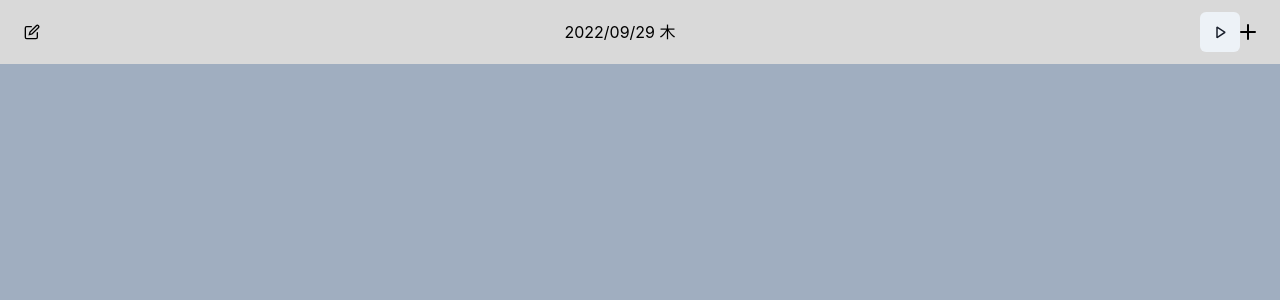
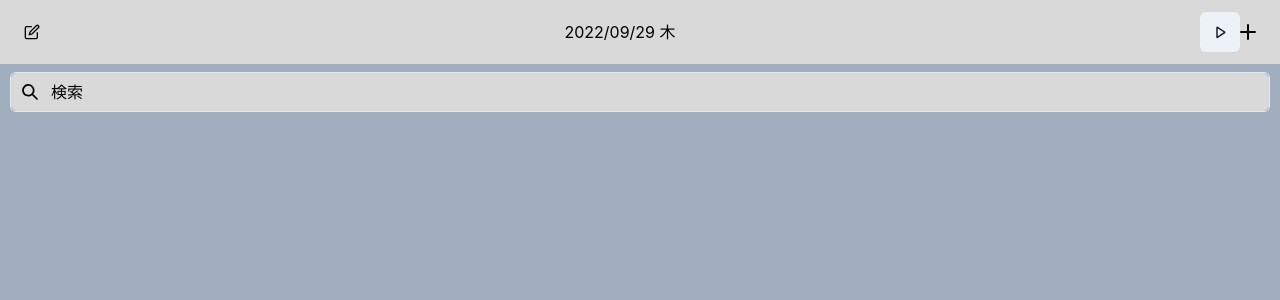
Before and after one commit to fumontr/task-fast, a Next.js app in the folder app/: page / in a window 1280 px wide. Shown: the top 300 px of the page. Built offline with nearby package versions, Linux system fonts and the light colour scheme.

Commit message:
:sparkles: implement search box

```diff
--- /dev/null
+++ b/app/src/components/searchBox.tsx
@@ -0,0 +1,27 @@
+import { Flex, Input, InputGroup, InputLeftElement } from '@chakra-ui/react'
+import { SearchIcon } from '@chakra-ui/icons'
+
+export const SearchBox = () => {
+  return (
+    <Flex
+      mx={'10px'}
+      my={2}
+      borderRadius="10px"
+      bg="#D9D9D9"
+      h={10}
+      alignItems="center"
+    >
+      <InputGroup>
+        <InputLeftElement pointerEvents="none">
+          <SearchIcon color="black" />
+        </InputLeftElement>
+        <Input
+          type="text"
+          color="black"
+          placeholder="検索"
+          _placeholder={{ color: 'black' }}
+        />
+      </InputGroup>
+    </Flex>
+  )
+}
--- a/app/src/pages/index.tsx
+++ b/app/src/pages/index.tsx
@@ -1,6 +1,7 @@
 import { NextPage } from 'next'
 import { Container, Flex } from '@chakra-ui/react'
 import { TaskFastHeader } from '@/components/header'
+import { SearchBox } from '@/components/searchBox'
 
 const Home: NextPage = () => {
   return (
@@ -13,11 +14,12 @@ const Home: NextPage = () => {
           lg: 'container.lg',
           xl: 'container.xl',
         }}
-        bg="brand.900"
+        bg="gray.400"
         p={0}
         m={0}
       >
         <TaskFastHeader />
+        <SearchBox />
       </Container>
     </Flex>
   )
```
